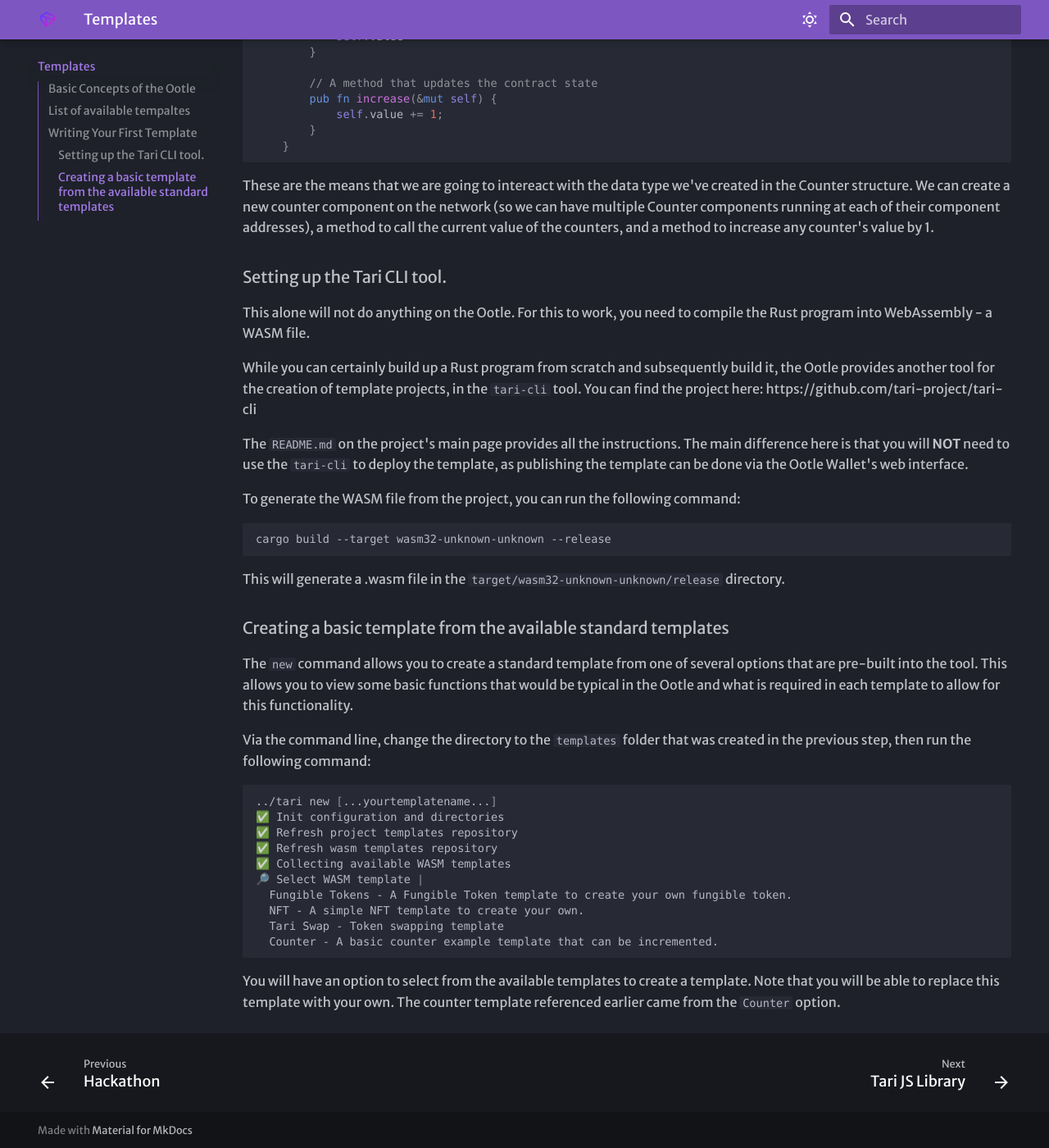
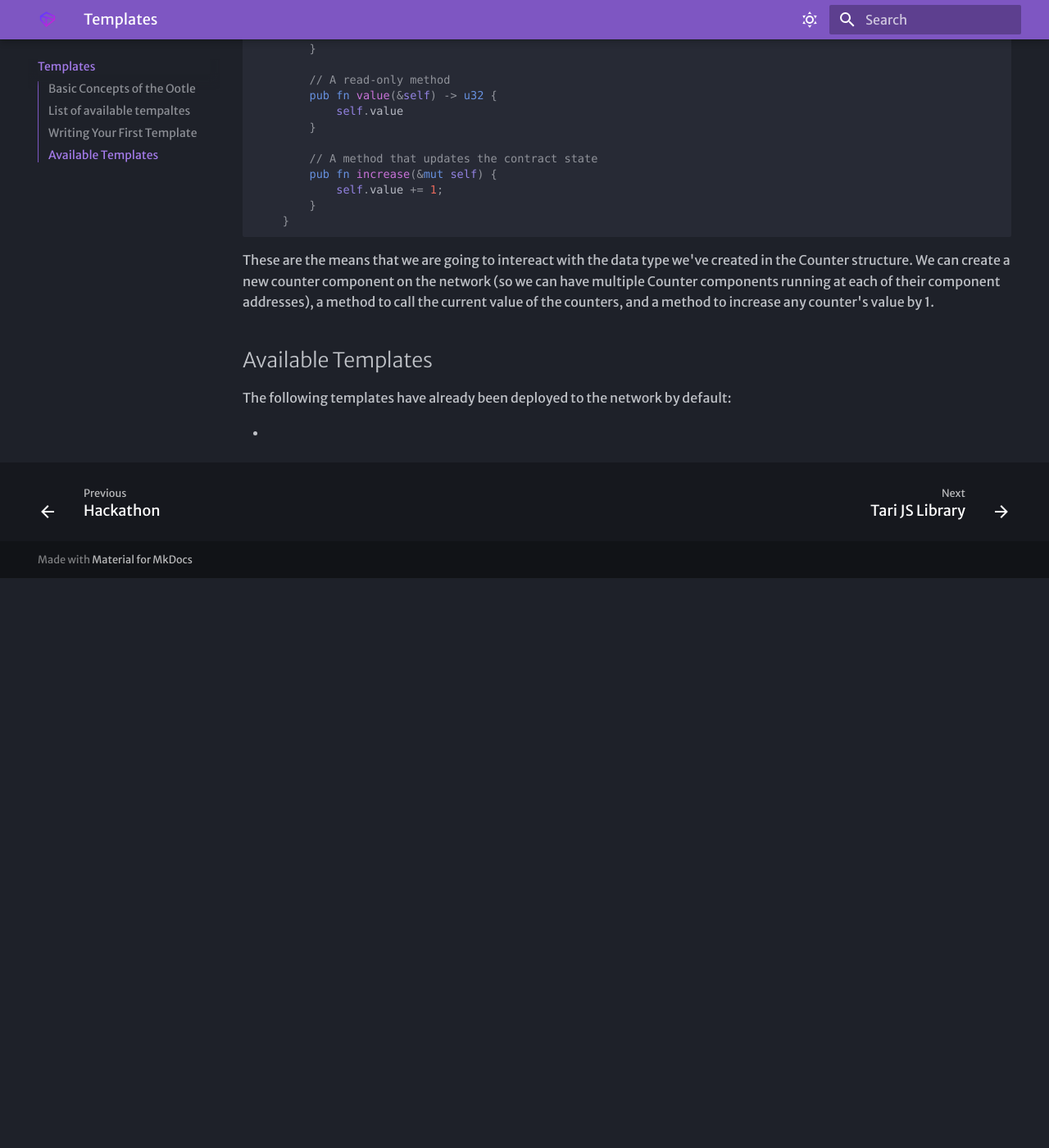
Before and after one commit to tari-project/doc-playground, an MkDocs documentation site: the page built from docs/hackathon_templates.md, in a window 1280 px wide and 1400 px high, scrolled down 2521 px. Shown: the whole window at 82% size. Built offline with MkDocs 1.6.1 and Material for MkDocs 9.7.7, drawn with Linux system fonts in a browser that asks for light colours; some web fonts are replaced; after the commit the page ends 3226 px from its top, so only the background shows below that; some of the changed text lies outside the part shown.

Commit message:
fix: updates

````diff
--- a/docs/hackathon.md
+++ b/docs/hackathon.md
@@ -31,6 +31,14 @@ So ultimately, your app will consist of:
 ## Getting prepped
 
 We've focused on making sure that it's easy to get set up and started, so we've done some pre-setup on our side. However, you're still going to need to configure a couple of items before you can get going.
+
+You'll be using ContractNet, a test network for the Ootle. We've deployed ContractNet so participants can leverage off a common set of already deployed templates as well as potentially interact with other participants (network games, for example)
+
+The following URLs are important to note:
+* [Indexer Node: http://18.217.22.26:12006/json_rpc](http://18.217.22.26:12006/json_rpc): The jRPC address for the indexer node. You'll need to ensure your wallet is connecting to this for your transactions.
+* [Validator Node: http://18.217.22.26:12005](http://18.217.22.26:12005): The Validator Node for ContractNet. We've only deployed a single node at this point, but if you want to review blocks, deployed templates, etc, this is the place to do it.
+
+A list of available templates can be found in the [Tari Templates](hackathon_templates.md)
 
 ### Create a React project with the necessary dependencies
 The quickest way to set up a new React project is to leverage `vite` to do so. Run the following command below, and select `Y` to continue
@@ -195,7 +203,7 @@ You can upload this file via the `Publish Template` button in your Wallet UI:
 
 * Once set up, you'll need to grab some free test tokens so you can submit transactions, deploy templates and more.
 
-* The Tari.js library, [located here](https://github.com/tari-project/tari.js/). This typescript library should help you perform some of the common functions and calls for the wallet easily via jRPC. A detailed guide for the library can be found here: [Tari.JS Library Introduction](tarijs_library_intro.md)
+* The Tari.js library, [located here](https://github.com/tari-project/tari.js/). This typescript library should help you perform some of the common functions and calls for the wallet easily via jRPC. A detailed guide for the library can be found here:
 
 * **Optional** We have created a sample project (A decentralized exchange smart contract on the Tari network. The main functions include swapping tokens, adding liquidity, and removing liquidity.) that leverages Tari.js, so you have some practical working examples.
 
--- a/docs/hackathon_templates.md
+++ b/docs/hackathon_templates.md
@@ -6,9 +6,11 @@ But what are these? Think of a template as a specification for a smart contract.
 
 The community has focused on developing many templates for common activities envisioned for the Ootle with security and stability in mind. Rather than reinvent the wheel every time you would like to, for example, create an NFT series, you can leverage the templates that have been incorporated into the template library. However, for your own unique services or requirements, you may need to create your own.
 
-So, to develop within the Ootle (both apps or Tari templates), you're going to need the following:
+To develop within the Ootle (both apps or Tari templates), you're going to need the following:
 
-* Ideally, you'll need to set up Rust in your desired Integrated Development Environment (IDE). If you're unsure where to start, our [Setting Up Your Development Environment Guide](https://tari.com/lessons/08_setting_up_development_environment) is a good starting point
+* The Tari CLI for quick scaffolding of template projects
+* The `tari_template_lib`
+
 
 This guide assumes some basic knowledge of Git, Cargo and Rust.
 
@@ -22,7 +24,9 @@ This guide assumes some basic knowledge of Git, Cargo and Rust.
 
 ## List of available tempaltes
 
+The following templates are already available on the network:
 
+*
 
 
 ## Writing Your First Template
@@ -103,38 +107,8 @@ Lastly, we have several methods for interacting with the structure contained wit
 
 These are the means that we are going to intereact with the data type we've created in the Counter structure. We can create a new counter component on the network (so we can have multiple Counter components running at each of their component addresses), a method to call the current value of the counters, and a method to increase any counter's value by 1.
 
-### Setting up the Tari CLI tool.
+## Available Templates
 
-This alone will not do anything on the Ootle. For this to work, you need to compile the Rust program into WebAssembly - a WASM file.
+The following templates have already been deployed to the network by default:
 
-While you can certainly build up a Rust program from scratch and subsequently build it, the Ootle provides another tool for the creation of template projects, in the `tari-cli` tool. You can find the project here: https://github.com/tari-project/tari-cli
-
-The `README.md` on the project's main page provides all the instructions. The main difference here is that you will **NOT** need to use the `tari-cli` to deploy the template, as publishing the template can be done via the Ootle Wallet's web interface.
-
-To generate the WASM file from the project, you can run the following command:
-
-```bash
-cargo build --target wasm32-unknown-unknown --release
-```
-
-This will generate a .wasm file in the `target/wasm32-unknown-unknown/release` directory.
-
-### Creating a basic template from the available standard templates
-The ```new``` command allows you to create a standard template from one of several options that are pre-built into the tool. This allows you to view some basic functions that would be typical in the Ootle and what is required in each template to allow for this functionality.
-
-Via the command line, change the directory to the ```templates``` folder that was created in the previous step, then run the following command:
-
-```bash
-../tari new [...yourtemplatename...]
-✅ Init configuration and directories
-✅ Refresh project templates repository
-✅ Refresh wasm templates repository
-✅ Collecting available WASM templates
-🔎 Select WASM template |
-  Fungible Tokens - A Fungible Token template to create your own fungible token.
-  NFT - A simple NFT template to create your own.
-  Tari Swap - Token swapping template
-  Counter - A basic counter example template that can be incremented.
-```
-
-You will have an option to select from the available templates to create a template. Note that you will be able to replace this template with your own. The counter template referenced earlier came from the ```Counter``` option.
+*
````
Also changed, not shown: other parts of docs/hackathon.md (+3 -3 lines).
